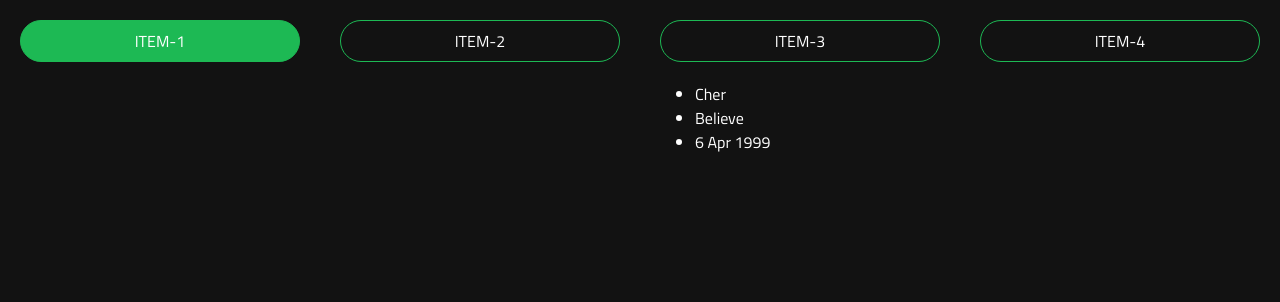
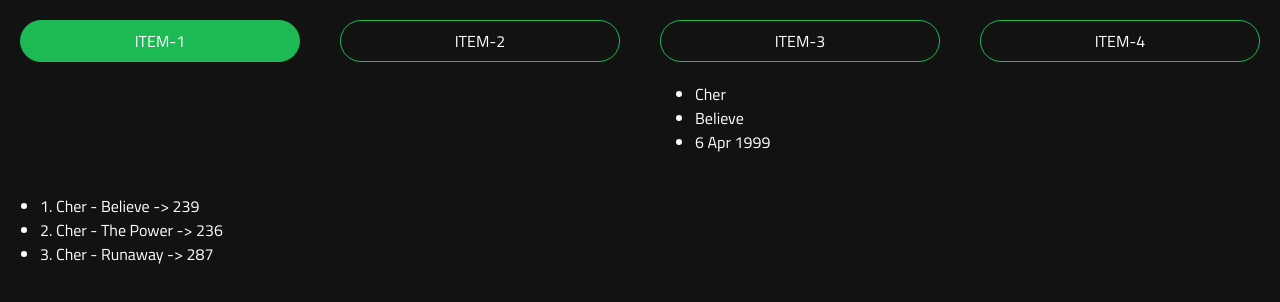
Before and after one commit to jaworekb/vue-music, a Vue app: page /#/album in a window 1280 px wide. Shown: the top 302 px of the page. Built offline with nearby package versions, Linux system fonts and the light colour scheme.

Commit message:
track list

```diff
--- a/src/components/Album.vue
+++ b/src/components/Album.vue
@@ -1,5 +1,9 @@
 <template>
-<AlbumInfo artist="Cher" albumName="Believe" releaseDate="6 Apr 1999"></AlbumInfo>
+  <div>
+    <AlbumInfo artist="Cher" albumName="Believe" releaseDate="6 Apr 1999"></AlbumInfo>
+    <AlbumTracklist></AlbumTracklist>
+  </div>
+
 </template>
 
 <script>
--- a/src/components/AlbumTracklist.vue
+++ b/src/components/AlbumTracklist.vue
@@ -1,17 +1,24 @@
 <template>
-<div></div>
+  <div>
+    <img :src="image" />
+    <ul>
+      <li v-bind:key="index" v-for="(track, key, index) in tracks">{{track.trackNumber}}.  {{track.artistName}} - {{track.trackName}} -> {{track.duration}}</li>
+    </ul>
+  </div>
 </template>
 
 <script>
 export default {
   name: 'album-tracklist',
-  props: [
-    'trackNumber',
-    'name',
-    'duration',
-    'ArtistName',
-    'trackName'
-  ]
+  data: function () {
+    return {
+      tracks: [
+        {trackNumber: 1, trackName: 'Believe', duration: 239, artistName: 'Cher'},
+        {trackNumber: 2, trackName: 'The Power', duration: 236, artistName: 'Cher'},
+        {trackNumber: 3, trackName: 'Runaway', duration: 287, artistName: 'Cher'}
+      ]
+    }
+  }
 }
 </script>
 
```
